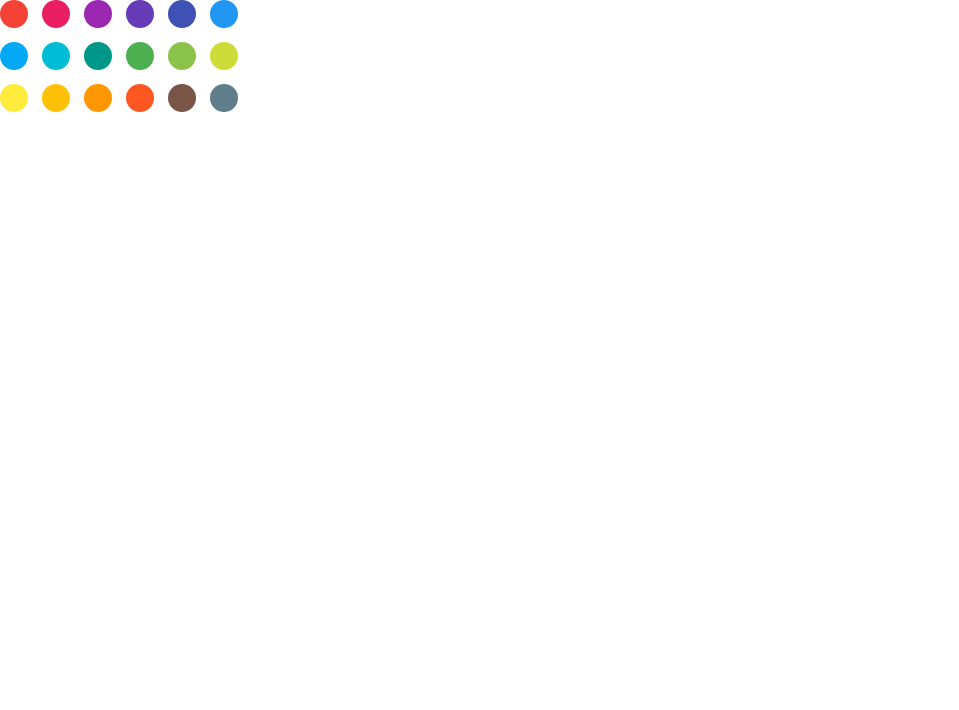
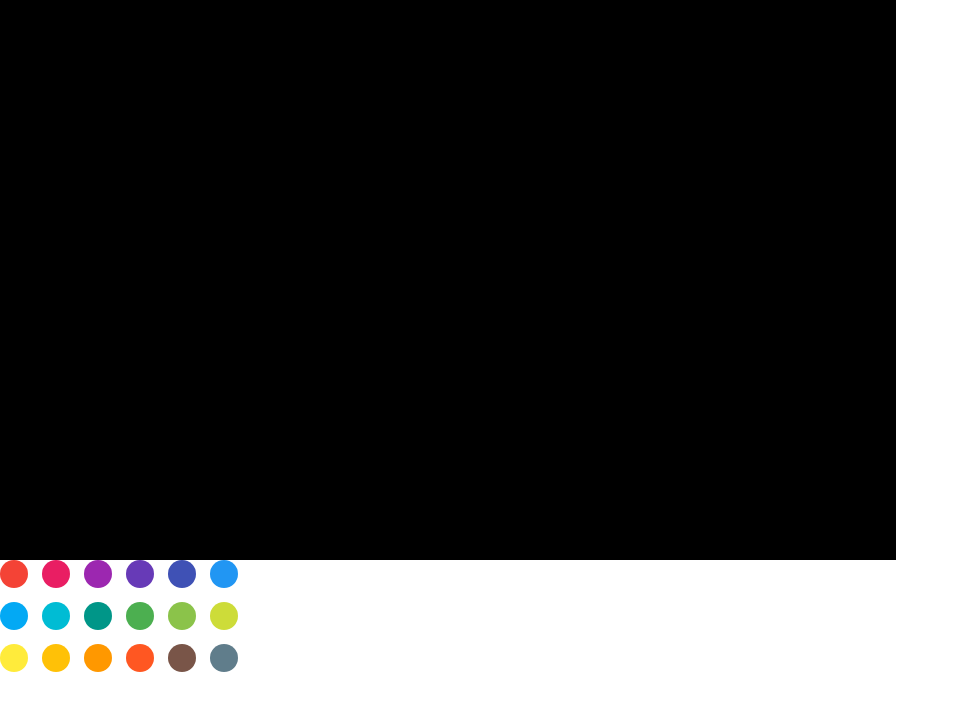
Before and after one commit to navedrahim/drawing-app, a React (Create React App) app in the folder client/: page /draw in a window 1280 px wide. Shown: the top 710 px of the page, without its empty margins (0-959 px from the left). Built offline with nearby package versions, Linux system fonts and the light colour scheme.

Commit message:
progress on Row, Hole, Canvas components

```diff
--- a/client/src/components/Canvas/Canvas.css
+++ b/client/src/components/Canvas/Canvas.css
@@ -0,0 +1,5 @@
+.canvas {
+  height: 70vh;
+  width: 70vw;
+  background-color: black;
+}
--- a/client/src/components/Canvas/Canvas.jsx
+++ b/client/src/components/Canvas/Canvas.jsx
@@ -0,0 +1,16 @@
+import Row from "../Row/Row.jsx"
+import "./Canvas.css"
+
+function Canvas({ selectedColor }){
+  const rows = []
+  for (let i=0; i < 20; i++){
+    rows.push(<Row key={i} selectedColor={selectedColor}/>)
+  }
+  return (
+    <div className="canvas">
+      {rows}
+    </div>
+  )
+}
+
+export default Canvas
--- /dev/null
+++ b/client/src/components/Hole/Hole.css
@@ -0,0 +1,5 @@
+.hole {
+  height: 100%;
+  width: 5%;
+  border-radius: 50%;
+}
--- /dev/null
+++ b/client/src/components/Hole/Hole.jsx
@@ -0,0 +1,11 @@
+import "./Hole.css"
+
+function Hole({ selectedColor }){
+  return (
+    <div style={{backgroundColor: selectedColor}} className="hole">
+
+    </div>
+  )
+}
+
+export default Hole
--- /dev/null
+++ b/client/src/components/Row/Row.css
@@ -0,0 +1,5 @@
+.row {
+  display: flex;
+  height: 5%;
+  width: 100%
+}
--- /dev/null
+++ b/client/src/components/Row/Row.jsx
@@ -0,0 +1,15 @@
+import Hole from "../Hole/Hole.jsx"
+import "./Row.css"
+
+function Row({ selectedColor }){
+  const holes = []
+  for (let i = 0; i < 20; i++){
+    holes.push(<Hole key={i} selectedColor={selectedColor}/>)
+  }
+  return(
+    <div className="row">
+      {holes}
+    </div>
+  )
+}
+export default Row
--- a/client/src/screens/DrawingCanvas/DrawingCanvas.jsx
+++ b/client/src/screens/DrawingCanvas/DrawingCanvas.jsx
@@ -1,13 +1,15 @@
+import { useState } from "react"
 import { CirclePicker } from "react-color"
+import Canvas from "../../components/Canvas/Canvas"
 function DrawingCanvas(){
+  const [selectedColor, setColor] = useState("")
+  const changeColor = color => setColor(color.hex)
+  return (
 
-  return (
-    <>
     <div className="drawing-canvas">
-      {/* <Canvas /> */}
-      <CirclePicker />
+      <Canvas selectedColor={selectedColor}/>
+      <CirclePicker color={selectedColor} onChangeComplete={changeColor}/>
     </div>
-    </>
   )
 }
 
```
